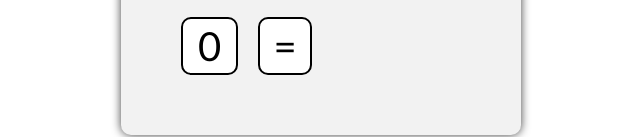
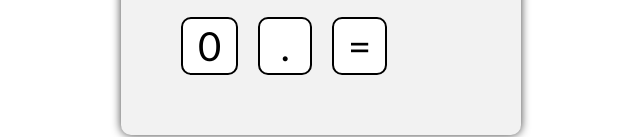
Before and after one commit to bryanreiter/odin-calculator, a plain HTML site: page index.html in a window 1280 px wide. Shown: the part 516-653 px from the top of the page, without its empty margins (319-959 px from the left). Drawn offline with Linux system fonts and the light colour scheme.

Commit message:
Added decimal option

```diff
--- a/index.html
+++ b/index.html
@@ -30,6 +30,7 @@
             <div class="calc-button">3</div>
             <div class="calc-button special plus">&plus;</div>
             <div class="calc-button">0</div>
+            <div class="calc-button special decimal">.</div>
             <div class="calc-button special equals">&equals;</div>
         </div>
     </div>
```
